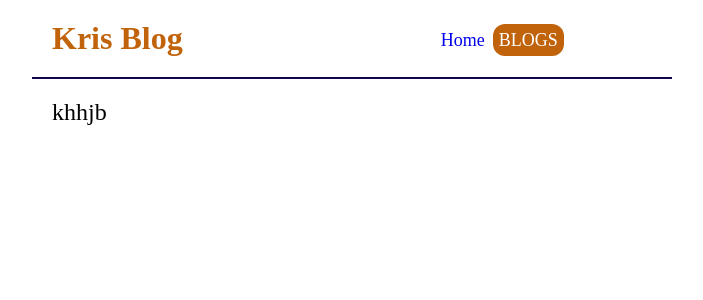
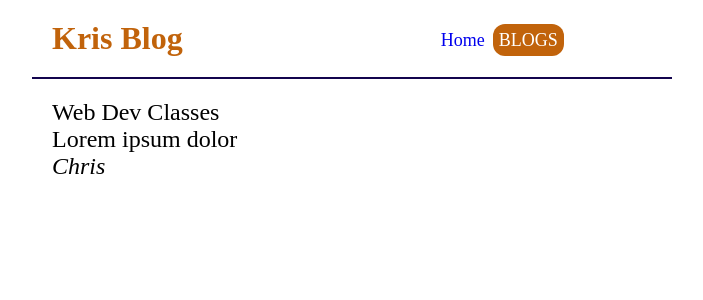
Before and after one commit to ernestkris6/web, a React (Create React App) app: page / in a window 1280 px wide. Shown: the top 300 px of the page, without its empty margins (288-991 px from the left). Built offline with nearby package versions, Linux system fonts and the light colour scheme.

Commit message:
usestate

```diff
--- a/src/Pages/Home.css
+++ b/src/Pages/Home.css
@@ -1,4 +1,4 @@
-.home p{
+.home {
     margin: 0 auto;
     max-width: 600px;
     align-items: center;
--- a/src/Pages/Home.js
+++ b/src/Pages/Home.js
@@ -1,11 +1,24 @@
 import React from 'react';
 import './Home.css'
+import { useState } from 'react';
 
 const Home = () => {
+
+    const [blog, setBlog] = useState({
+        title : "Web Dev Classes", author : "Chris", body : "Lorem ipsum dolor", id : "1"
+    },
+    {
+        title : "How to code", author : "Emma", body : "Lorem ipsum dolor",  id : "2"
+    },
+    {
+        title : "Keeping up with programming", author : "Josh", body : "Lorem ipsum dolor",  id : "3"
+    })
+
     return (
         <div className='home'>
-            <p>khhjb</p>
-
+            <p>{blog.title}</p>
+            <p>{blog.body}</p>
+            <p><i>{blog.author}</i></p>
         </div>
      );
 }
```
